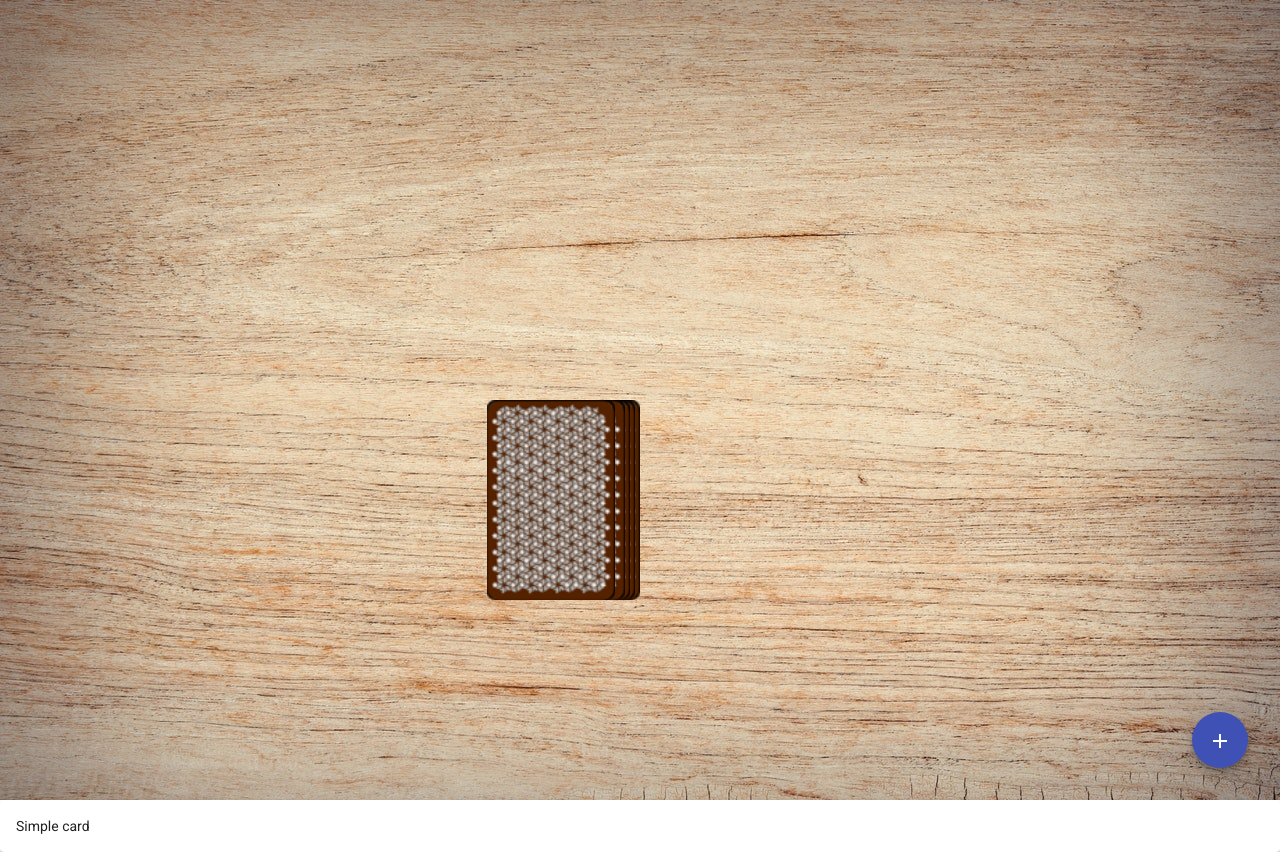
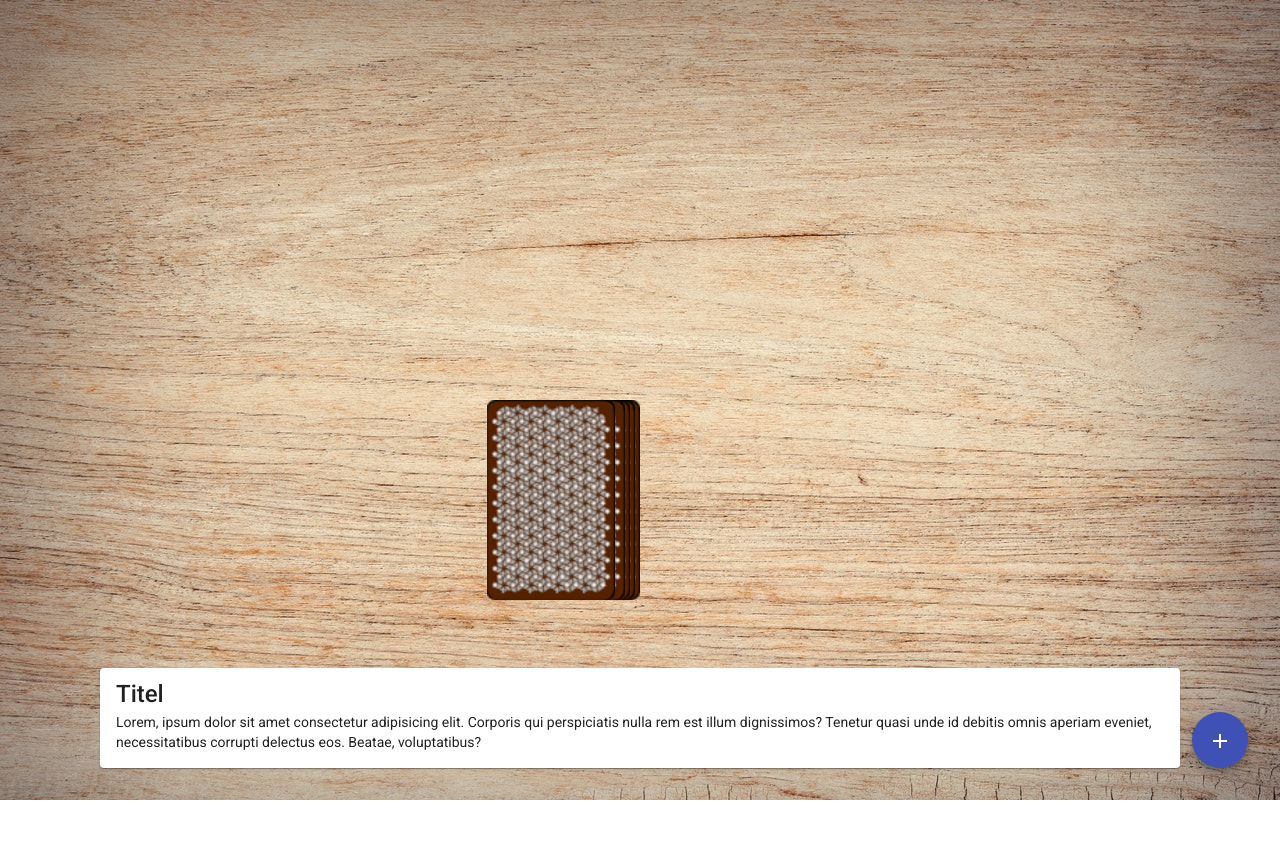
Before and after one commit to MarcoSuess/ringoffire, an Angular app: page /game in a window 1280 px wide. After the commit the page ends 800 px from the top, so only its background shows below. Built offline with nearby package versions, Linux system fonts and the light colour scheme.

Commit message:
game info card

```diff
--- a/src/app/game-info/game-info.component.html
+++ b/src/app/game-info/game-info.component.html
@@ -1 +1,6 @@
-<mat-card>Simple card</mat-card>
+<mat-card>
+  <mat-card-title>Titel</mat-card-title>
+  <mat-card-content>
+      Lorem, ipsum dolor sit amet consectetur adipisicing elit. Corporis qui perspiciatis nulla rem est illum dignissimos? Tenetur quasi unde id debitis omnis aperiam eveniet, necessitatibus corrupti delectus eos. Beatae, voluptatibus?
+  </mat-card-content>
+</mat-card>
--- a/src/app/game/game.component.html
+++ b/src/app/game/game.component.html
@@ -53,4 +53,4 @@
 
 
 </div>
-<app-game-info></app-game-info>
+<app-game-info class="pinBottom"></app-game-info>
--- a/src/app/game/game.component.scss
+++ b/src/app/game/game.component.scss
@@ -62,3 +62,10 @@
   right: 32px;
   bottom: 32px;
 }
+
+.pinBottom {
+  position: absolute;
+  bottom: 32px;
+  left: 100px;
+  right: 100px;
+}
```
